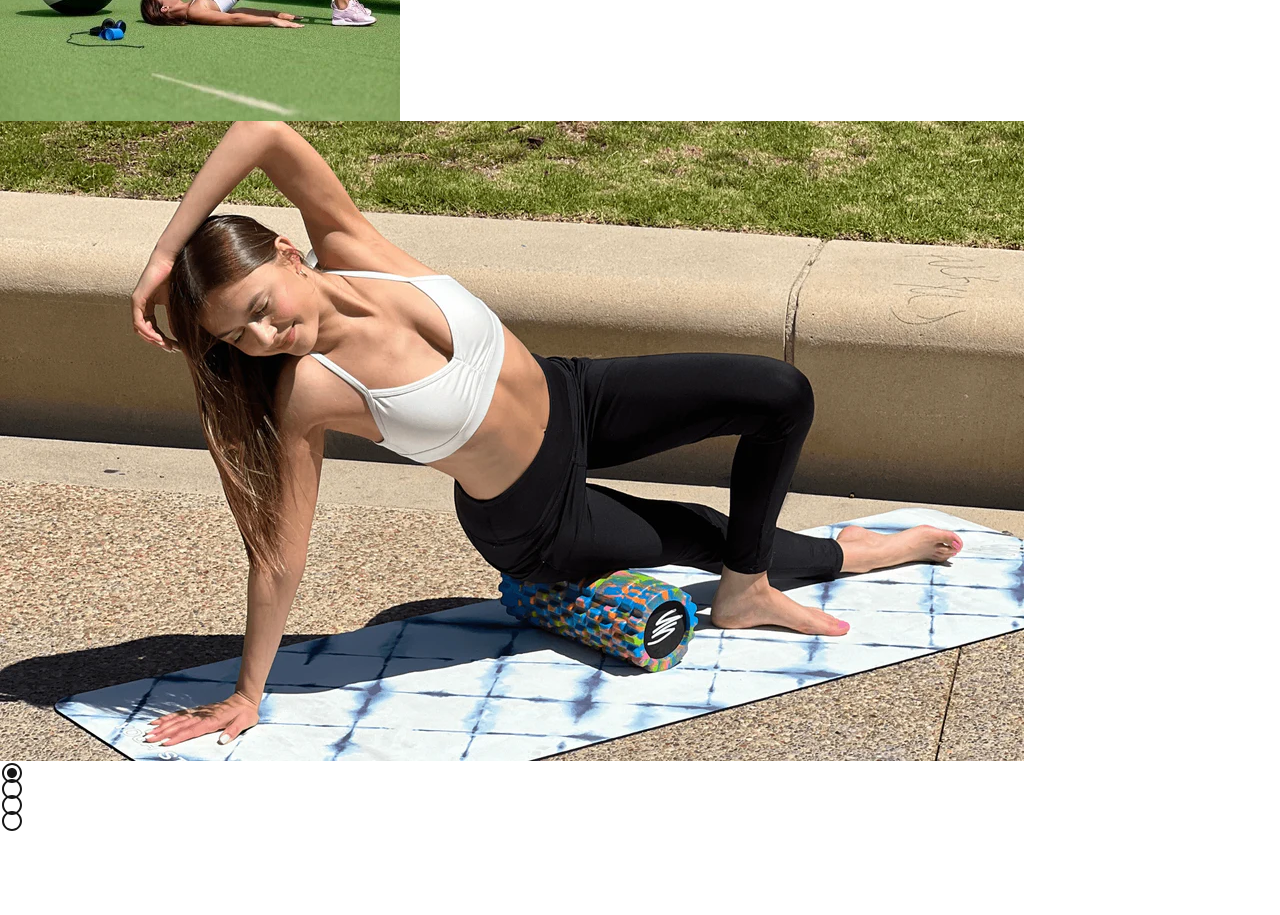
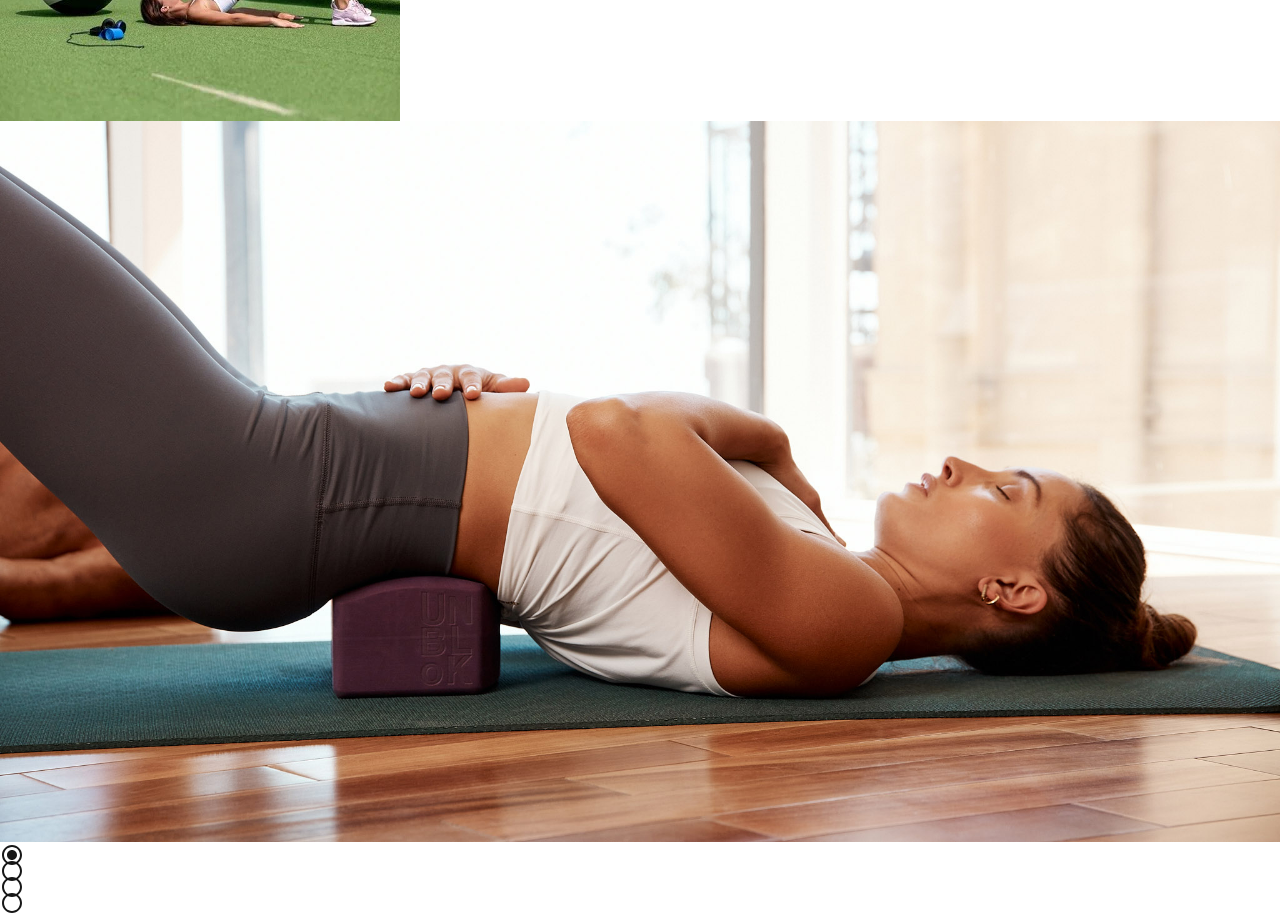
Before and after one commit to kivanov27/fitnesnastilki, a Next.js app: page / in a window 1280 px wide. Shown: the part 1300-2215 px from the top of the page. Before the commit the page ends 2133 px from the top, so only its background shows below. Built offline with nearby package versions, Linux system fonts and the light colour scheme.

Commit message:
slider done

```diff
--- a/src/app/globals.css
+++ b/src/app/globals.css
@@ -19,6 +19,10 @@ body {
   font-family: Arial, Helvetica, sans-serif;
 }
 
+.slider-img {
+    transition: translate 300ms ease-in-out;
+}
+
 .slider-btn {
     /* all: unset; */
     display: block;
@@ -35,12 +39,17 @@ body {
     background-color: rgb(0, 0, 0, 0.2);
 }
 
-/* .slider-btn > * { */
-/*     stroke: white; */
-/*     fill: black; */
-/*     width: 2rem; */
-/*     height: 2rem; */
-/* } */
+.slider-btn > * {
+    /* stroke: white; */
+    /* fill: black; */
+    width: 2rem;
+    height: 2rem;
+}
+
+.slider-btn:hover > * {
+    scale: 1.2;
+    transition: scale 100ms ease-in-out;
+}
 
 .slider-dot {
     /* all: unset; */
@@ -53,12 +62,12 @@ body {
 
 .slider-dot:hover,
 .slider-dot:focus-visible {
-    scale: 1.2;
+    scale: 1.1;
 }
 
-/* .slider-dot > * { */
-/*     stroke: white; */
-/*     fill: black; */
-/*     height: 100%; */
-/*     width: 100%; */
-/* } */
+.slider-dot > * {
+    /* stroke: white; */
+    /* fill: black; */
+    height: 100%;
+    width: 100%;
+}
--- a/src/app/page.tsx
+++ b/src/app/page.tsx
@@ -3,7 +3,7 @@ import Slider from "@/components/Slider";
 import img_plocha from '../assets/slider-plocha.jpg'
 import img_rulo from '../assets/slider-rulo.jpeg'
 import img_turf from '../assets/slider-turf.jpg'
-import img_mat from '../assets/slider-mat.png'
+import img_mat from '../assets/slider-mat.jpg'
 
 const IMAGES = [
     { url: img_plocha, alt: 'Настилка на плоча' },
@@ -16,7 +16,9 @@ const Home = () => {
     return (
         <div>
             <Navbar />
-            <Slider images={IMAGES} />
+            <div className="w-full aspect-[10/3] my-0 mx-auto">
+                <Slider images={IMAGES} />
+            </div>
         </div>
     );
 }
--- a/src/components/Slider.tsx
+++ b/src/components/Slider.tsx
@@ -1,16 +1,15 @@
 'use client'
 
 import { useState } from "react";
-import Image from "next/image";
+import Image, { StaticImageData } from "next/image";
 import ArrowCircleLeftIcon from '@mui/icons-material/ArrowCircleLeft';
 import ArrowCircleRightIcon from '@mui/icons-material/ArrowCircleRight';
 import RadioButtonUncheckedIcon from '@mui/icons-material/RadioButtonUnchecked';
 import RadioButtonCheckedIcon from '@mui/icons-material/RadioButtonChecked';
-import { RadioButtonChecked } from "@mui/icons-material";
 
 interface SliderProps {
     images: {
-        url: string
+        url: StaticImageData,
         alt: string
     }[]
 }
@@ -45,7 +44,7 @@ const Slider = ({ images }: SliderProps) => {
                         src={url}
                         alt={alt}
                         aria-hidden={index !== i}
-                        className="object-cover w-full h-full block shrink-0 grow-0"
+                        className="slider-img object-cover w-full h-full block shrink-0 grow-0"
                         style={{ translate: `${-100 * index}%` }}
                     />
                 ))}
@@ -67,7 +66,7 @@ const Slider = ({ images }: SliderProps) => {
                 <ArrowCircleRightIcon aria-hidden />
             </button>
 
-            <div className="absolute bottom-2 left-1/2 -translate-x-1/2 -translate-y-1/2 flex gap-1">
+            <div className="absolute bottom-2 left-1/2 -translate-x-1/2 -translate-y-1/2 flex gap-2">
                 {images.map((_, i) => (
                     <button
                         key={i}
```
